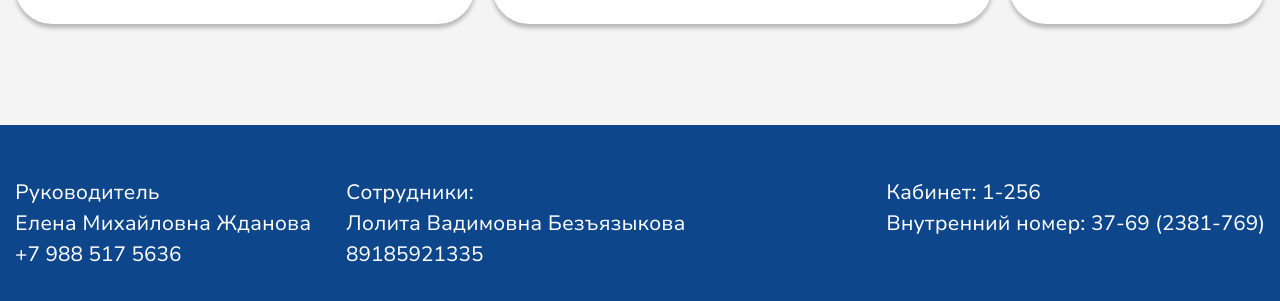
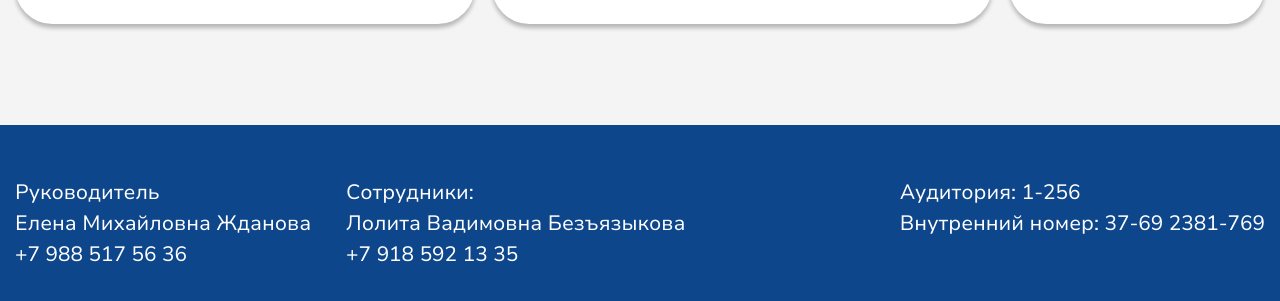
Before and after one commit to icy07/electives, a plain HTML site: page elective.html in a window 1280 px wide. Shown: the part 827-1128 px from the top of the page. Drawn offline with Linux system fonts and the light colour scheme.

Commit message:
Add files via upload

```diff
--- a/elective.html
+++ b/elective.html
@@ -5,7 +5,7 @@
 	<title>Электив</title>
 	<meta charset="UTF-8">
 	<meta name="format-detection" content="telephone=no">
-	<link rel="stylesheet" href="css/style.min.css?_v=20250310120512">
+	<link rel="stylesheet" href="css/style.min.css?_v=20250310141424">
 	<meta name="viewport" content="width=device-width, initial-scale=1.0">
 </head>
 
@@ -85,7 +85,7 @@
 							Елена Михайловна Жданова
 						</p>
 						<a href="tel:+79885175636">
-							+7 988 517 5636
+							+7 988 517 56 36
 						</a>
 					</div>
 					<div class="footer__block">
@@ -95,25 +95,25 @@
 						<p>
 							Лолита Вадимовна Безъязыкова
 						</p>
-						<a href="tel:89185921335">
-							89185921335
+						<a href="tel:+79185921335">
+							+7 918 592 13 35
 						</a>
 					</div>
 				</div>
 				<div class="footer__right">
 					<div class="footer__block">
 						<p>
-							Кабинет: 1-256
+							Аудитория: 1-256
 						</p>
 						<p>
-							Внутренний номер: 37-69 (2381-769)
+							Внутренний номер: 37-69 2381-769
 						</p>
 					</div>
 				</div>
 			</div>
 		</footer>
 	</div>
-	<script src="js/app.min.js?_v=20250310120512"></script>
+	<script src="js/app.min.js?_v=20250310141424"></script>
 </body>
 
 </html>
```
Also changed, not shown: index.html (+7 -7 lines).
